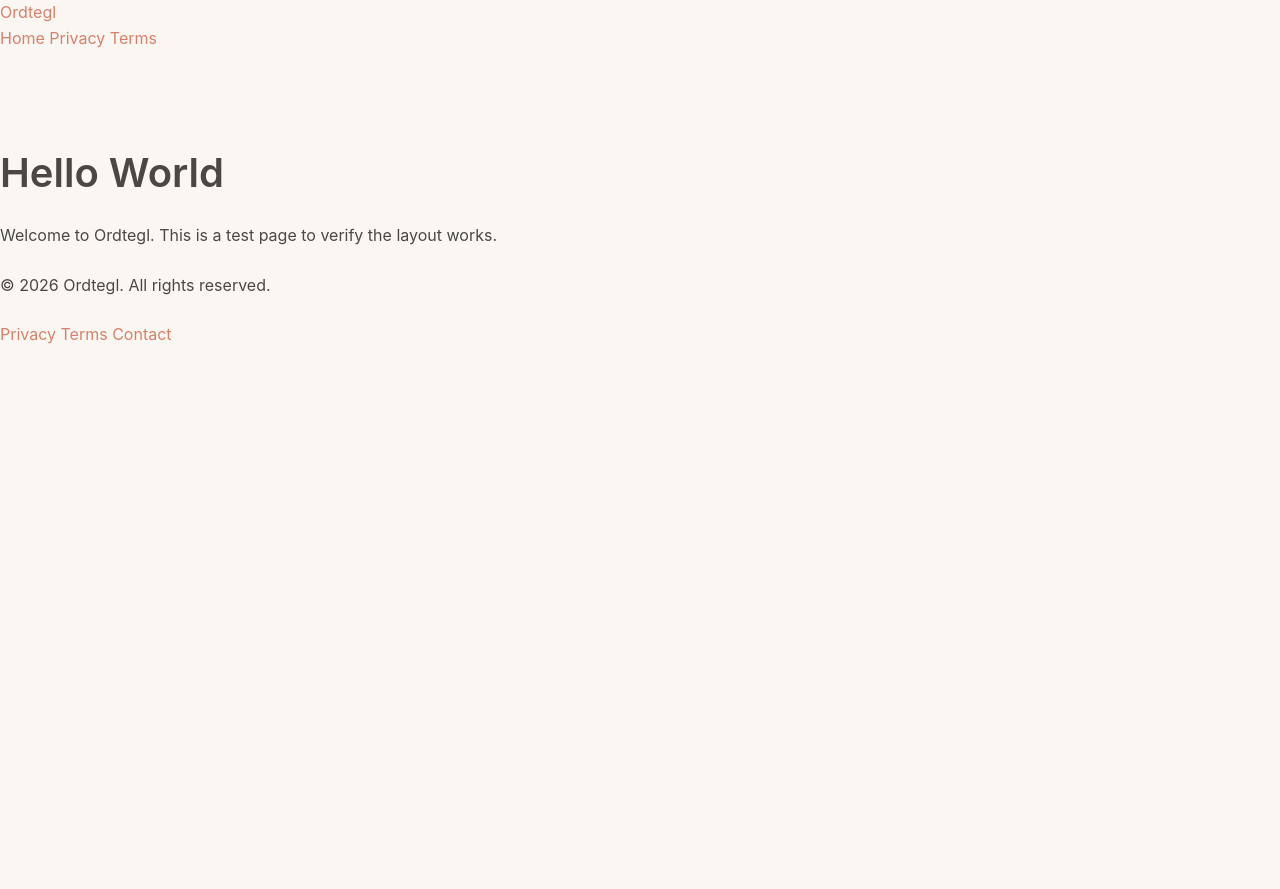
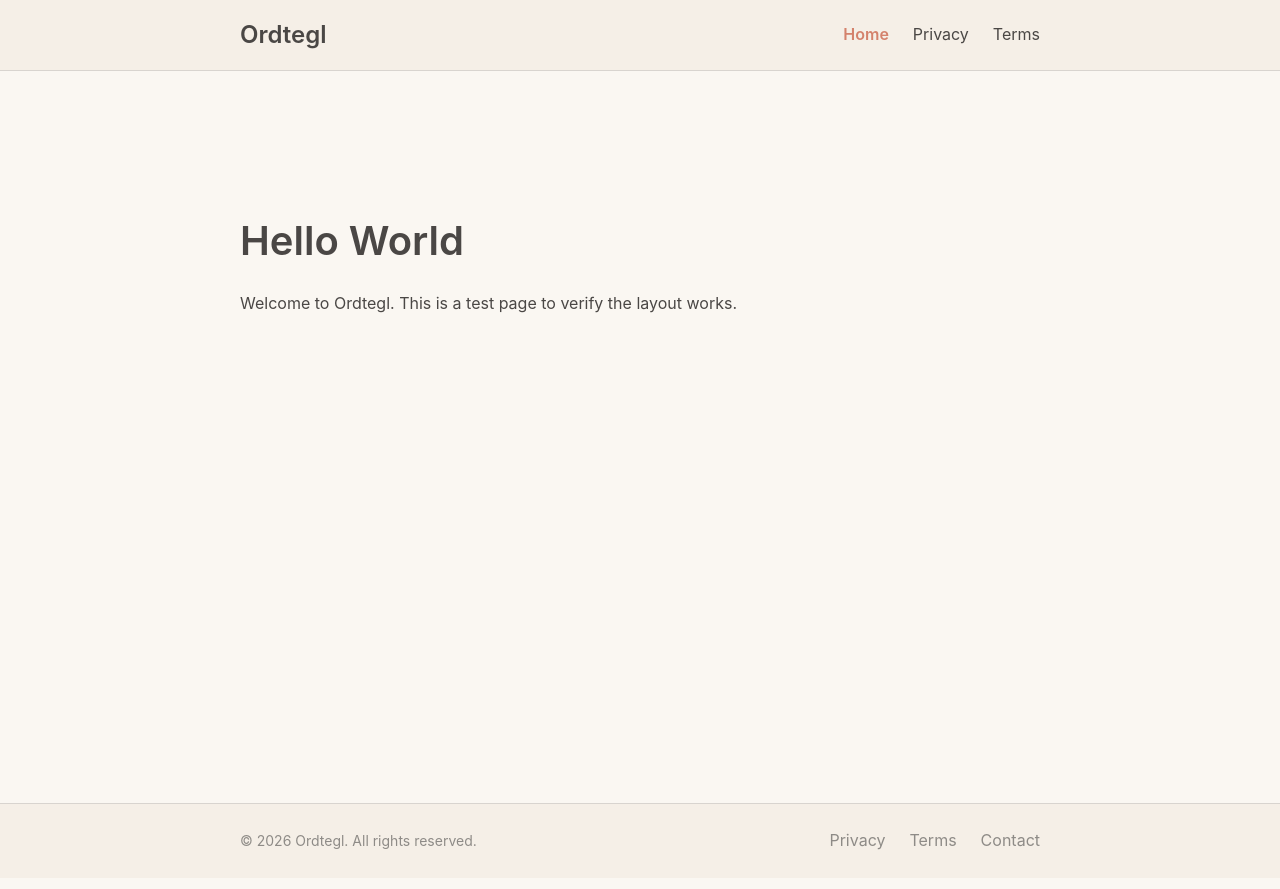
Before and after one commit to lovettbarron/ordtegl, a Jekyll site: the page built from index.html, in a window 1280 px wide. Shown: the top 889 px of the page. Built offline with Jekyll 4.4.1, drawn with Linux system fonts in a browser that asks for light colours.

Commit message:
feat(01-02): add responsive layout styles
- Container with max-width constraint (800px)
- Header styles with cream background and border
- Footer styles with copyright and links
- Mobile-first responsive design (breakpoint 768px)
- Navigation stacks vertically on mobile
- Import layout partial in main.scss

```diff
--- /dev/null
+++ b/_sass/_layout.scss
@@ -0,0 +1,136 @@
+// Layout styles for header, footer, and page structure
+
+// ============================================
+// Container
+// ============================================
+
+.container {
+  max-width: $max-width-content;
+  margin: 0 auto;
+  padding: 0 $spacing-md;
+
+  @media (max-width: 767px) {
+    padding: 0 $spacing-sm;
+  }
+}
+
+// ============================================
+// Header
+// ============================================
+
+.site-header {
+  background-color: $color-surface;
+  border-bottom: 1px solid $color-border;
+  padding: $spacing-sm 0;
+
+  .header-content {
+    display: flex;
+    justify-content: space-between;
+    align-items: center;
+
+    @media (max-width: 767px) {
+      flex-direction: column;
+      align-items: flex-start;
+      gap: $spacing-sm;
+    }
+  }
+
+  .site-title {
+    font-size: 1.5rem;
+    font-weight: 600;
+    color: $color-text-primary;
+    text-decoration: none;
+
+    &:hover {
+      color: $color-accent;
+      text-decoration: none;
+    }
+  }
+
+  .site-nav {
+    display: flex;
+    gap: $spacing-md;
+
+    @media (max-width: 767px) {
+      flex-direction: column;
+      gap: $spacing-xs;
+    }
+  }
+
+  .nav-link {
+    color: $color-text-primary;
+    text-decoration: none;
+    transition: color 0.2s ease;
+
+    &:hover {
+      color: $color-accent;
+      text-decoration: none;
+    }
+
+    &.active {
+      color: $color-accent;
+      font-weight: 600;
+    }
+  }
+}
+
+// ============================================
+// Main Content
+// ============================================
+
+.page-content {
+  padding: $spacing-lg 0;
+  min-height: 60vh;
+
+  @media (max-width: 767px) {
+    padding: $spacing-md 0;
+  }
+}
+
+// ============================================
+// Footer
+// ============================================
+
+.site-footer {
+  background-color: $color-surface;
+  border-top: 1px solid $color-border;
+  padding: $spacing-md 0;
+  margin-top: $spacing-xl;
+
+  .footer-content {
+    display: flex;
+    justify-content: space-between;
+    align-items: center;
+
+    @media (max-width: 767px) {
+      flex-direction: column;
+      gap: $spacing-sm;
+      text-align: center;
+    }
+  }
+
+  .copyright {
+    margin: 0;
+    color: $color-text-secondary;
+    font-size: 0.875rem;
+  }
+
+  .footer-links {
+    display: flex;
+    gap: $spacing-md;
+
+    @media (max-width: 767px) {
+      flex-direction: column;
+      gap: $spacing-xs;
+    }
+
+    a {
+      color: $color-text-secondary;
+      text-decoration: none;
+
+      &:hover {
+        color: $color-accent;
+      }
+    }
+  }
+}
--- a/assets/css/main.scss
+++ b/assets/css/main.scss
@@ -3,3 +3,4 @@
 
 @import "variables";
 @import "base";
+@import "layout";
```
